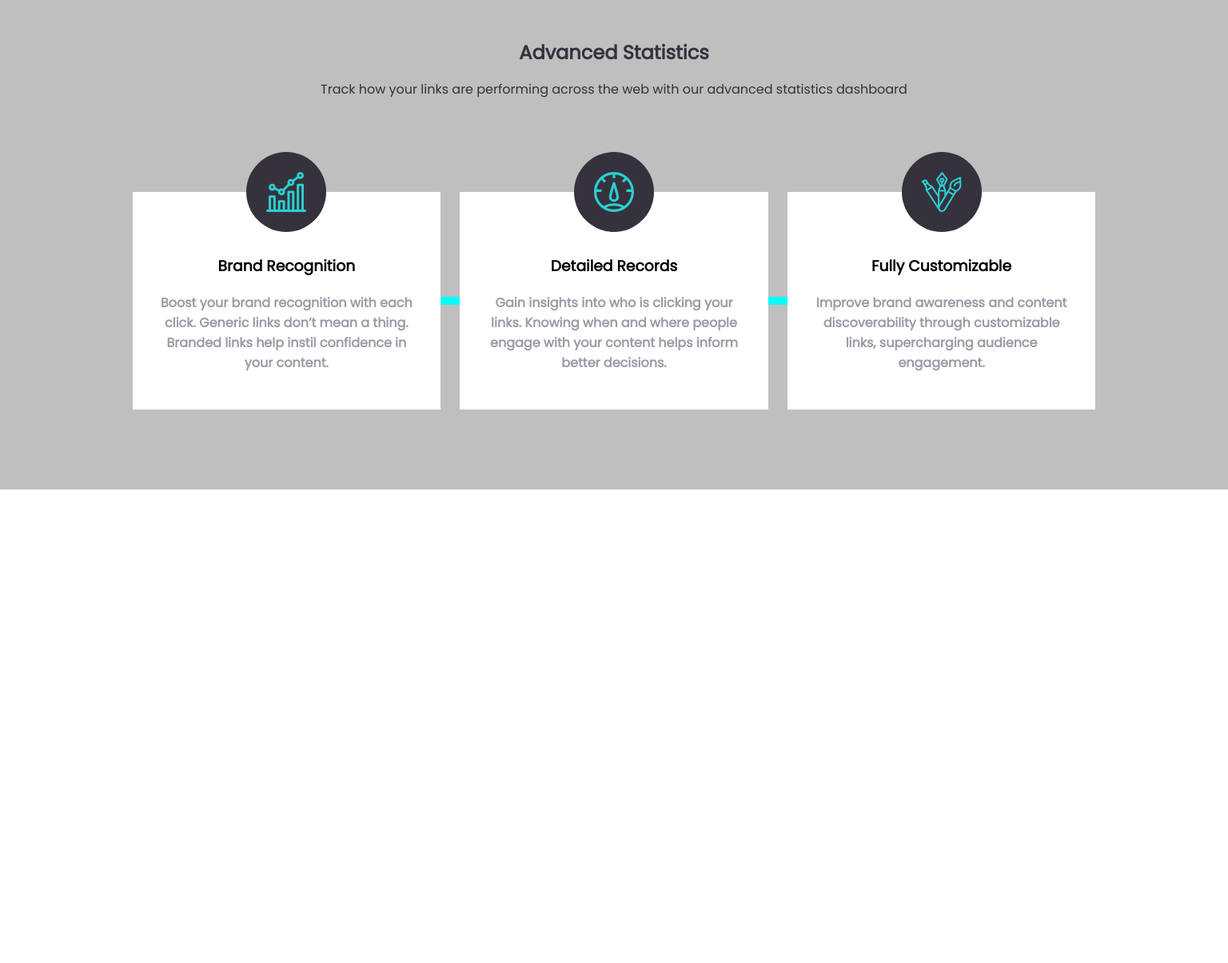
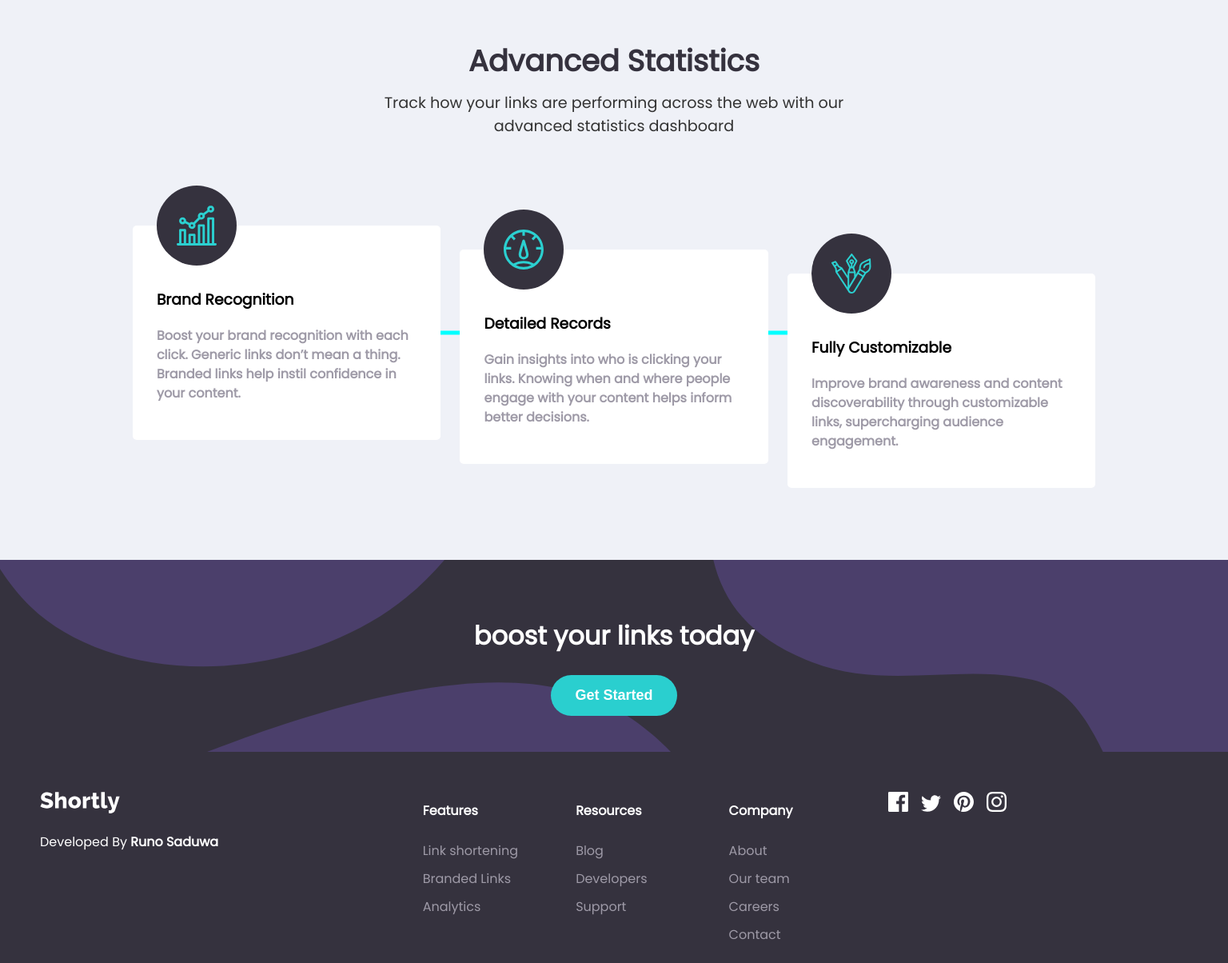
Before and after one commit to Runo-saduwa/shortly, a React (Create React App) app: page / in a window 1536 px wide. Shown: the part 861-2065 px from the top of the page at 80% size. Before the commit the page ends 1473 px from the top, so only its background shows below. Built offline with nearby package versions, Linux system fonts and the light colour scheme.

Commit message:
clean up

```diff
--- a/src/App.js
+++ b/src/App.js
@@ -4,6 +4,8 @@ import NavBar from './components/NavBar/NavBar';
 import Hero from './components/Hero/Hero';
 import AboutSection from './components/AboutSection/AboutSection';
 import LinkSection from './components/LinkSection/LinkSection';
+import PreFooter from './components/PreFooter/PreFooter';
+import Footer from './components/Footer/Footer';
 import './App.css';
 
 function App() {
@@ -14,6 +16,8 @@ function App() {
 				<Hero/>
 				<LinkSection/>
 				<AboutSection/>
+				<PreFooter/>
+				<Footer/>
 			</Fragment>
 		</div>
 	);
--- a/src/components/AboutSection/AboutSection.css
+++ b/src/components/AboutSection/AboutSection.css
@@ -1,11 +1,9 @@
 
 .aboutContent {
     min-height:100px;
-    background:var(--Gray);
+    background:#EFF1F7;
     margin: 0;
-    padding-bottom:100px;
-
-    /* padding: 100px; */
+    padding-bottom:50px;
 }
 .aboutContent h1 {
     color: var(--VeryDarkBlue);
@@ -22,7 +20,7 @@
     width: 80%;
     margin: 0 auto;
     text-align: center;
-    padding-bottom: 100px;
+
 }
 
 
@@ -30,13 +28,13 @@
     width: 90%;
     position: relative;
     margin: 0 auto;
-    /* display: flex; */
 }
 
 .spec__item {
     position: relative;
     background: var(--pureWhite);
-    margin-top: 100px;
+    margin-top: 80px;
+    border-radius: 5px;
 }
 
 
@@ -90,6 +88,29 @@
 }
 
 @media screen and (min-width: 1440px) {
+    .aboutContent h1 {
+        color: var(--VeryDarkBlue);
+        padding-top: 50px;
+        margin: 0;
+        font-size: 2.3rem;
+    }
+    .aboutContent .aboutHeaders p {
+        font-size: 1.2rem;
+        color: #333;
+        width:50%;
+        margin: 10px auto;
+    }
+
+    .aboutContent .aboutHeaders {
+        width: 80%;
+        margin: 0 auto;
+        text-align: center;
+        padding-bottom: 100px;
+    }
+
+    .aboutContent {
+        padding-bottom:150px;
+    }
     .spec__container {
         position: relative;
         width: 80%;
@@ -103,10 +124,21 @@
         margin:0 1%;
         background: var(--pureWhite);
         padding: 30px;
+        border-radius: 5px;
     }
+    .spec__item-12 {
+        top: 30px;
+    }
+    .spec__item-13 {
+        top: 60px;
+    }
+    /* .spec__item-13 {
+        margin-top: 50px;
+    } */
 
     .spec__content {
         padding: 30px 0 0 0;
+        text-align: left;
     }
     .spec__content h1 {
         color: var(--VeryDarkBlue);
@@ -116,19 +148,25 @@
     .spec__content p {
         color: var(--GrayishViolet);
         font-weight: 700;
+        line-height: 1.5;
 
     }
+
 
     .spec__item-logo {
       display: flex;
       position: absolute;
       top:-50px;
+      left: 30px;
       background: var(--VeryDarkBlue);
        width: 100px;
        height: 100px;
        justify-content: center;
        align-items: center;
        border-radius: 100%;
+       right: 0;
+       margin-left: 0;
+       margin-right: 0;
 
     }
 
@@ -144,7 +182,7 @@
         left:10%;
         top: 50%;
         width:80%;
-        height: 10px;
+        height: 5px;
         background-color: cyan;
 
     }
--- a/src/components/AboutSection/AboutSection.js
+++ b/src/components/AboutSection/AboutSection.js
@@ -28,6 +28,7 @@ const data = [
 ];
 
 const AboutSection = (props) => {
+	// const classes = ['spec__item', `spec__item-${item.id}`]
 	return (
 		<React.Fragment>
 			<div className="aboutContent">
@@ -39,7 +40,7 @@ const AboutSection = (props) => {
 					<div className="spec__line"></div>
 					{data.map((item) => {
 						return (
-							<div className="spec__item" key={item.id}>
+							<div className={['spec__item', `spec__item-${item.id}`].join(' ')} key={item.id}>
 								<div className="spec__item-logo">
 									<img src={item.img} alt={item.title}/>
 								</div>
--- a/src/components/Footer/Footer.css
+++ b/src/components/Footer/Footer.css
@@ -0,0 +1,47 @@
+footer {
+    background-color: var(--VeryDarkBlue);
+    color: var(--pureWhite);
+    text-align: center;
+    padding: 50px 0;
+}
+
+
+h1 {
+  font-size: 1rem;
+  margin-bottom: 25px;
+}
+.logoContainer {
+    margin-bottom: 50px;
+}
+ul {
+    margin: 20px 0;
+    padding: 0;
+}
+
+ul li a {
+    color: var(--GrayishViolet);
+    text-decoration: none;
+}
+
+ul li {
+    list-style-type: none;
+    margin: 10px 0;
+}
+.socials img{
+    width:25px;
+    margin: 0 8px;
+}
+
+
+@media screen and (min-width: 1440px) {
+   .footer {
+       display: grid;
+       grid-template-columns: 5fr 2fr 2fr 2fr 4fr;
+       text-align: left;
+       padding: 50px 50px;
+   }
+
+   ul {
+    margin-top: 20px;
+}
+}
--- a/src/components/Footer/Footer.js
+++ b/src/components/Footer/Footer.js
@@ -0,0 +1,74 @@
+import React, { Fragment } from 'react';
+import './Footer.css';
+import footerLogo from '../../images/logo-2.svg';
+import instagram from '../../images/icon-instagram.svg';
+import twitter from '../../images/icon-twitter.svg';
+import pinterest from '../../images/icon-pinterest.svg';
+import facebook from '../../images/icon-facebook.svg';
+
+const Footer = (props) => {
+	return (
+		<Fragment>
+			<footer className="footer">
+				<div className="logoContainer">
+					<img src={footerLogo} alt="footer logo" />
+                    <p>Developed By <strong>Runo Saduwa</strong></p>
+				</div>
+				<div>
+					<h1>Features</h1>
+					<ul>
+						<li>
+							<a href="">Link shortening</a>
+						</li>
+						<li>
+							<a href="">Branded Links</a>
+						</li>
+						<li>
+							<a href="">Analytics</a>
+						</li>
+					</ul>
+				</div>
+				<div>
+					<h1>Resources</h1>
+					<ul>
+						<li>
+							<a href="">Blog</a>
+						</li>
+						<li>
+							<a href="">Developers</a>
+						</li>
+						<li>
+							<a href="">Support</a>
+						</li>
+					</ul>
+				</div>
+				<div>
+					<h1>Company</h1>
+
+					<ul>
+						<li>
+							<a href="">About</a>
+						</li>
+						<li>
+							<a href="">Our team</a>
+						</li>
+						<li>
+							<a href="">Careers</a>
+						</li>
+						<li>
+							<a href="">Contact</a>
+						</li>
+					</ul>
+				</div>
+				<div className="socials">
+					<img src={facebook} alt="facebook" />
+					<img src={twitter} alt="twitter" />
+					<img src={pinterest} alt="pinterest" />
+					<img src={instagram} alt="instagram" />
+				</div>
+			</footer>
+		</Fragment>
+	);
+};
+
+export default Footer;
--- a/src/components/LinkSection/LinkSection.css
+++ b/src/components/LinkSection/LinkSection.css
@@ -5,12 +5,12 @@
     position: absolute;
     width:100%;
     height: 100px;
-    background: var(--Gray);
+    background: #EFF1F7;
     z-index: -1;
     bottom: 0;
 }
 .links {
-    background: var(--Gray);
+    background: #EFF1F7;
 }
 
 @media screen and (min-width: 1440px) {
--- /dev/null
+++ b/src/components/PreFooter/PreFooter.css
@@ -0,0 +1,45 @@
+.pre__footer {
+    display: flex;
+    min-height: 30vh;
+    justify-content: center;
+    align-items: center;
+    background-color: var(--VeryDarkBlue);
+    background-image: url('../../images/bg-boost-mobile.svg');
+    background-repeat: no-repeat;
+    background-size: contain;
+    background-position-x: right;
+}
+.pre__footer div {
+    text-align: center;
+}
+.pre__footer div h1 {
+  color: var(--pureWhite);
+}
+.pre__footer div button {
+    border: none;
+    padding: 10px 25px;
+    background-color: var(--Cyan);
+    border-radius: 50px;
+    font-size: 16px;
+    color: var(--pureWhite);
+    font-weight: 700;
+    outline: none;
+}
+
+@media screen and (min-width: 1440px) {
+
+    .pre__footer {
+        background-image: url('../../images/bg-boost-desktop.svg');
+        background-repeat: no-repeat;
+        background-size: cover;
+    }
+
+    .pre__footer div h1 {
+     font-size: 2rem;
+      }
+      .pre__footer div button {
+          padding: 15px 30px;
+          border-radius: 50px;
+          font-size: 18px;
+      }
+}
--- /dev/null
+++ b/src/components/PreFooter/PreFooter.js
@@ -0,0 +1,17 @@
+import React, { Fragment } from 'react';
+import './PreFooter.css';
+
+const PreFooter = (props) => {
+	return (
+		<Fragment>
+			<section className="pre__footer">
+				<div>
+					<h1>boost your links today</h1>
+					<button>Get Started</button>
+				</div>
+			</section>
+		</Fragment>
+	);
+};
+
+export default PreFooter;
```
Also changed, not shown: src/images/logo-2.svg (added).
